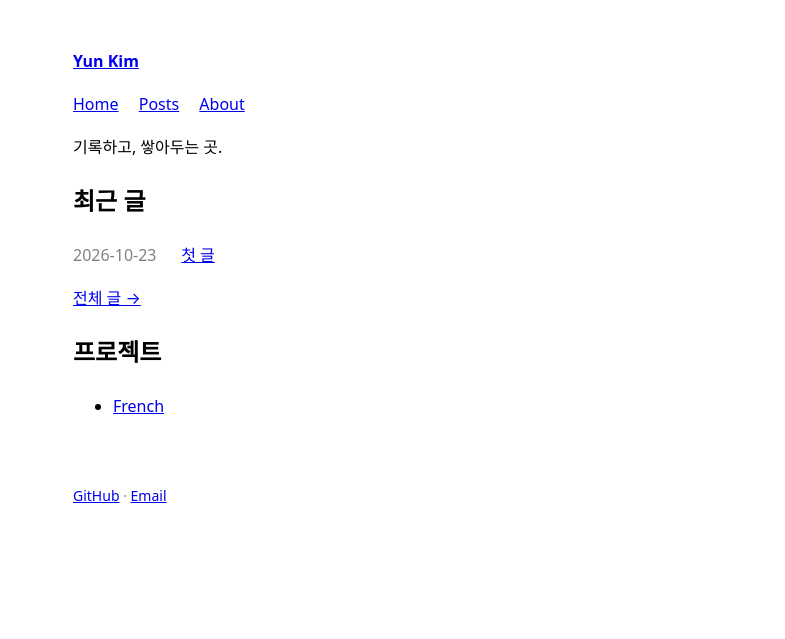
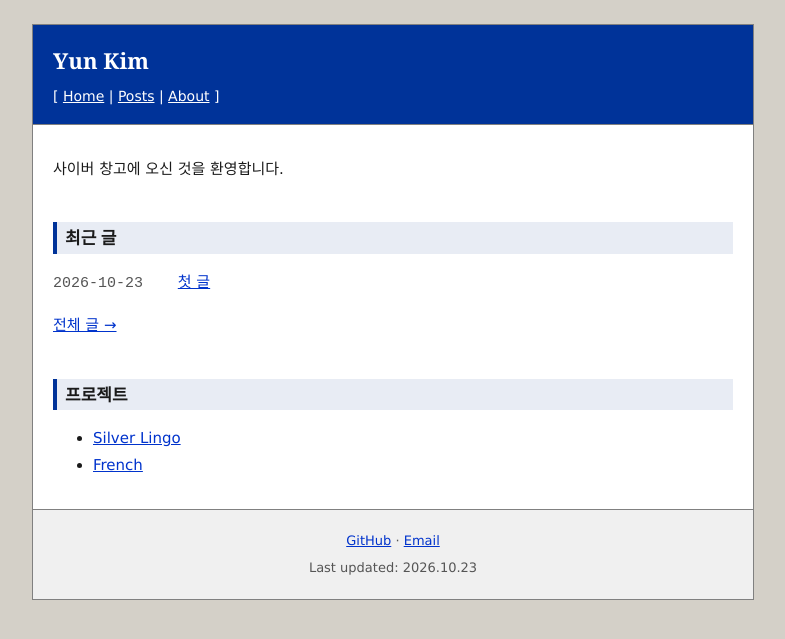
Before and after one commit to yuyuny/yuyuny.github.io, a Jekyll site: the page built from index.html, in a window 1280 px wide. Shown: the top 639 px of the page, without its empty margins (247-1032 px from the left). Built offline with Jekyll 4.4.1, drawn with Linux system fonts in a browser that asks for light colours.

Commit message:
feat: retro early-2000s style with design tokens, add Silver Lingo
Co-Authored-By: Claude Opus 5.5 <noreply@anthropic.com>

```diff
--- a/_layouts/default.html
+++ b/_layouts/default.html
@@ -11,9 +11,7 @@
   <header>
     <p class="site-title"><a href="/">{{ site.title }}</a></p>
     <nav>
-      <a href="/">Home</a>
-      <a href="/posts/">Posts</a>
-      <a href="/about/">About</a>
+      [ <a href="/">Home</a> | <a href="/posts/">Posts</a> | <a href="/about/">About</a> ]
     </nav>
   </header>
 
@@ -23,6 +21,7 @@
 
   <footer>
     <p><a href="https://github.com/yuyuny">GitHub</a> · <a href="mailto:yuyunykk@gmail.com">Email</a></p>
+    <p>Last updated: {{ site.time | date: '%Y.%m.%d' }}</p>
   </footer>
 </body>
 </html>
--- a/index.html
+++ b/index.html
@@ -1,7 +1,7 @@
 ---
 layout: default
 ---
-<p>기록하고, 쌓아두는 곳.</p>
+<p>사이버 창고에 오신 것을 환영합니다.</p>
 
 <h2>최근 글</h2>
 <ul class="posts">
@@ -13,5 +13,6 @@ layout: default
 
 <h2>프로젝트</h2>
 <ul>
+  <li><a href="https://silver-lingo.vercel.app">Silver Lingo</a></li>
   <li><a href="/french/">French</a></li>
 </ul>
--- a/style.css
+++ b/style.css
@@ -1,22 +1,106 @@
+/* ponytail: 2000년대 초 개인 홈페이지 느낌. 다크모드는 일부러 뺌 */
 :root {
-  color-scheme: light dark;
+  /* 색 */
+  --color-desk: #d4d0c8; /* 윈도우 클래식 회색 */
+  --color-paper: #fff;
+  --color-panel: #f0f0f0;
+  --color-text: #1a1a1a;
+  --color-muted: #555;
+  --color-border: #808080;
+  --color-brand: #003399;
+  --color-brand-soft: #e8ecf4;
+  --color-link: #0033cc;
+  --color-link-visited: #551a8b;
+  --color-link-hover: #cc0000;
+
+  /* 글꼴 */
+  --font-body: Verdana, Tahoma, "Apple SD Gothic Neo", "Malgun Gothic", sans-serif;
+  --font-heading: Georgia, "Times New Roman", "Apple SD Gothic Neo", "Malgun Gothic", serif;
+  --font-mono: "Courier New", monospace;
+
+  /* 글자 크기 */
+  --text-sm: 0.8125rem;
+  --text-nav: 0.875rem;
+  --text-base: 0.9375rem;
+  --text-h2: 1.0625rem;
+  --text-h1: 1.375rem;
+  --leading: 1.75;
+
+  /* 간격 */
+  --space-xs: 0.25rem;
+  --space-sm: 0.5rem;
+  --space-md: 1rem;
+  --space-lg: 1.25rem;
+  --space-section: 2.5rem;
+
+  --page-width: 42.5rem;
 }
 
 body {
-  max-width: 40rem;
+  margin: 0;
+  padding: 1.5rem var(--space-md);
+  background: var(--color-desk);
+  color: var(--color-text);
+  font-family: var(--font-body);
+  font-size: var(--text-base);
+  line-height: var(--leading);
+  word-break: keep-all;
+  overflow-wrap: break-word;
+  -webkit-text-size-adjust: 100%;
+}
+
+header, main, footer {
+  max-width: var(--page-width);
   margin: 0 auto;
-  padding: 2rem 1rem;
-  font-family: system-ui, -apple-system, "Apple SD Gothic Neo", sans-serif;
-  line-height: 1.7;
-  word-break: keep-all;
+  background: var(--color-paper);
+  border: 1px solid var(--color-border);
+  border-top: none;
+  padding: var(--space-md) var(--space-lg);
+}
+
+header {
+  background: var(--color-brand);
+  color: var(--color-paper);
+  border-top: 1px solid var(--color-border);
+}
+
+header a, header a:visited {
+  color: var(--color-paper);
 }
 
 .site-title {
+  margin: 0;
+  font-family: var(--font-heading);
+  font-size: var(--text-h1);
   font-weight: bold;
 }
 
-header nav a {
-  margin-right: 1rem;
+.site-title a {
+  text-decoration: none;
+}
+
+header nav {
+  margin-top: var(--space-xs);
+  font-size: var(--text-nav);
+}
+
+a { color: var(--color-link); }
+a:visited { color: var(--color-link-visited); }
+a:hover { color: var(--color-link-hover); }
+
+h1, h2 {
+  font-family: var(--font-heading);
+  line-height: 1.4;
+}
+
+h1 { font-size: var(--text-h1); }
+
+h2 {
+  margin-top: var(--space-section);
+  font-size: var(--text-h2);
+  background: var(--color-brand-soft);
+  border-left: 4px solid var(--color-brand);
+  padding: var(--space-xs) var(--space-sm);
 }
 
 ul.posts {
@@ -24,15 +108,49 @@ ul.posts {
   padding: 0;
 }
 
+ul.posts li {
+  margin-bottom: var(--space-xs);
+}
+
 ul.posts time {
   display: inline-block;
-  min-width: 6.5rem;
-  color: GrayText;
-  font-variant-numeric: tabular-nums;
+  min-width: 7.5rem;
+  color: var(--color-muted);
+  font-family: var(--font-mono);
 }
 
 footer {
-  margin-top: 4rem;
-  color: GrayText;
-  font-size: 0.875rem;
+  background: var(--color-panel);
+  color: var(--color-muted);
+  font-size: var(--text-sm);
+  text-align: center;
 }
+
+footer p {
+  margin: var(--space-xs) 0;
+}
+
+/* 모바일: 바깥 회색 여백을 없애고 화면 폭을 꽉 채움.
+   ponytail: 미디어쿼리 안에는 var()를 못 써서 37.5em(=600px)을 직접 적음 */
+@media (max-width: 37.5em) {
+  :root {
+    --text-base: 1rem;
+    --text-nav: 0.9375rem;
+  }
+
+  body {
+    padding: 0;
+  }
+
+  header, main, footer {
+    border-left: none;
+    border-right: none;
+    padding: var(--space-md);
+  }
+
+  ul.posts time {
+    display: block;
+    min-width: 0;
+    font-size: var(--text-nav);
+  }
+}
```
